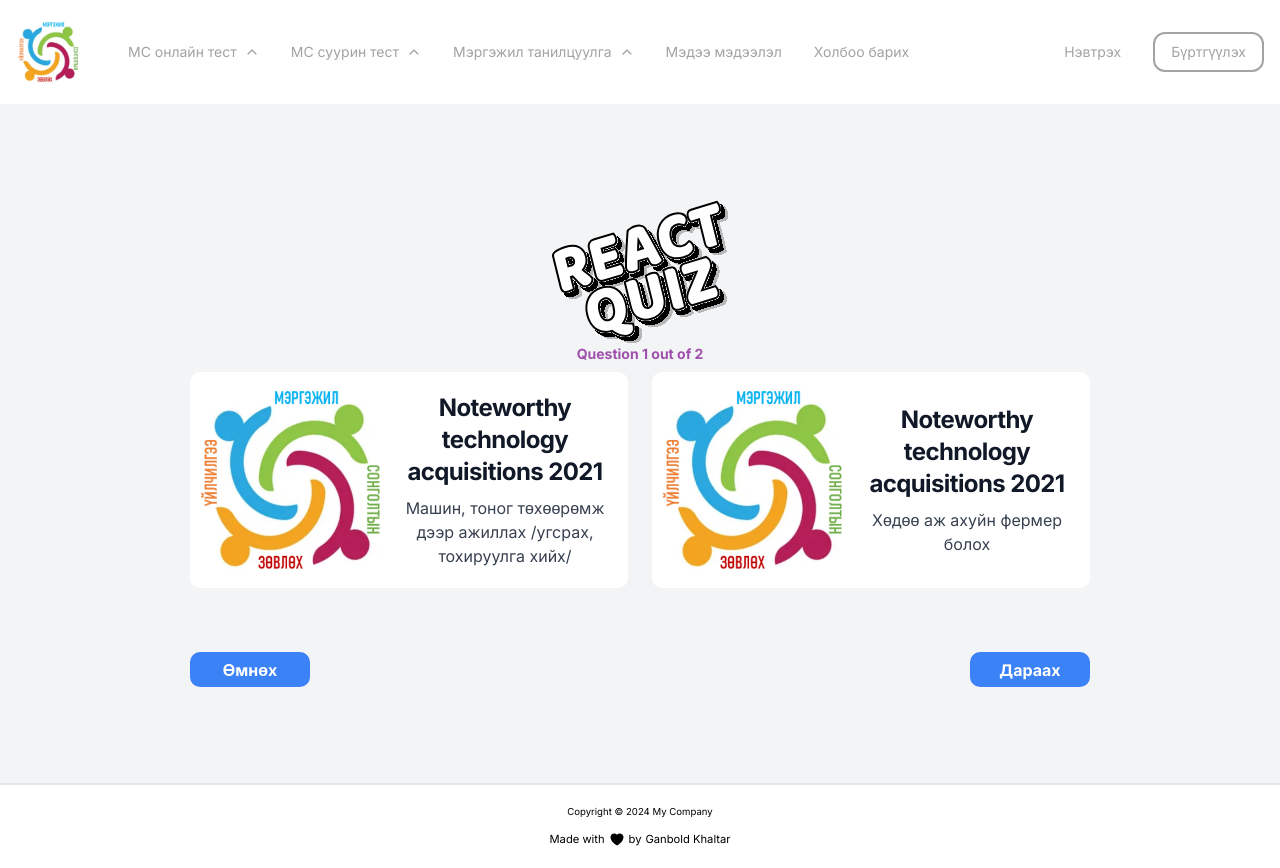
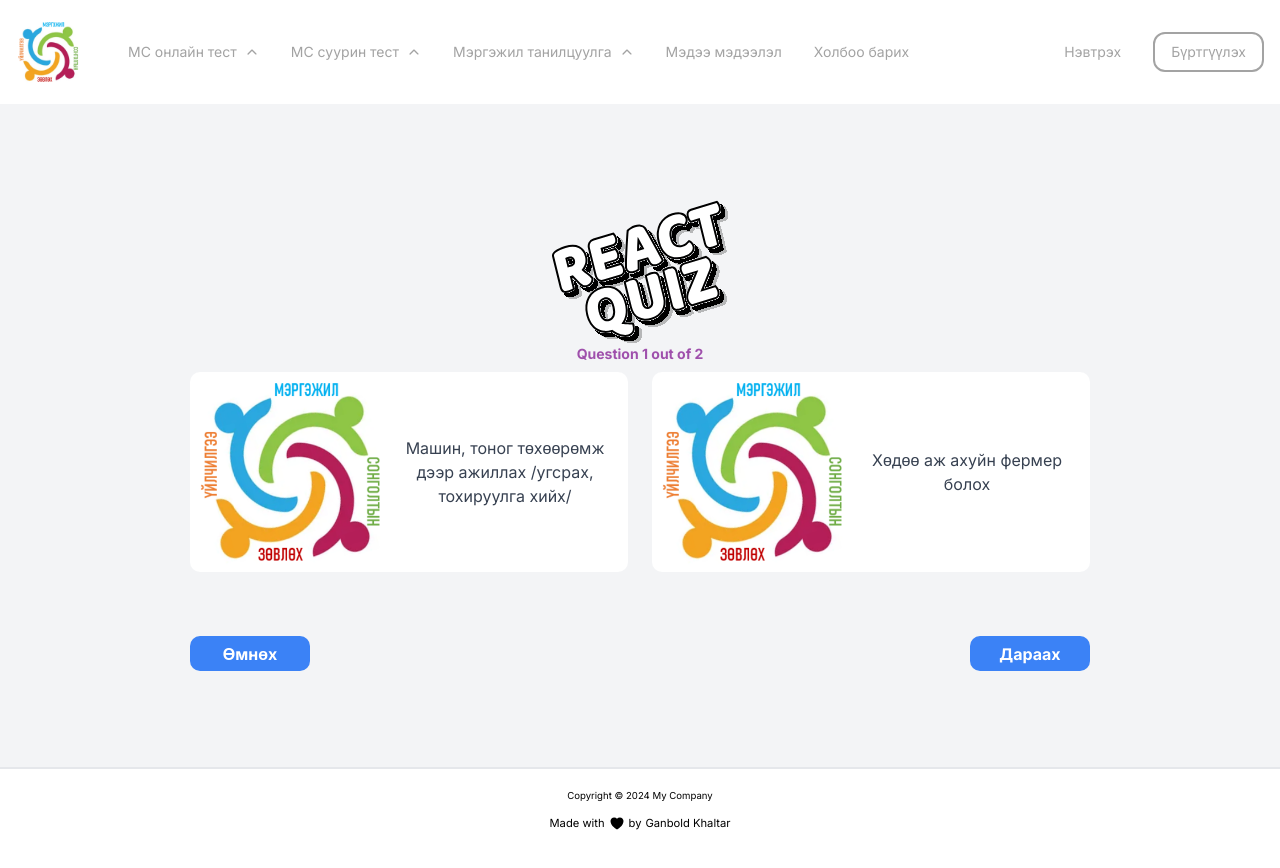
Before and after one commit to boldoosw/quiz-app, a Next.js app: page /quiz in a window 1280 px wide. Built offline with nearby package versions, Linux system fonts and the light colour scheme.

Commit message:
asuult h1 comment hiilee

```diff
--- a/src/components/QuestionCard/QuestionCard.tsx
+++ b/src/components/QuestionCard/QuestionCard.tsx
@@ -50,9 +50,9 @@ const QuestionCard: React.FC<Props> = ({
               alt=""
             />
             <div className="flex flex-col justify-between p-4 leading-normal">
-              <h5 className="mb-2 text-2xl font-bold tracking-tight text-gray-900 dark:text-white">
+              {/* <h5 className="mb-2 text-2xl font-bold tracking-tight text-gray-900 dark:text-white">
                 Noteworthy technology acquisitions 2021
-              </h5>
+              </h5> */}
               <p className=" font-normal text-gray-700 dark:text-gray-400">
                 {answer}
               </p>
```
